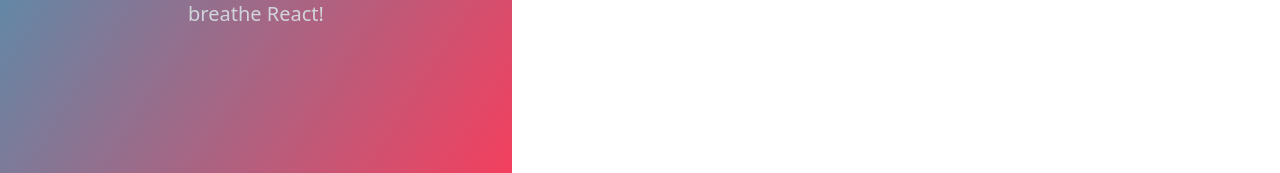
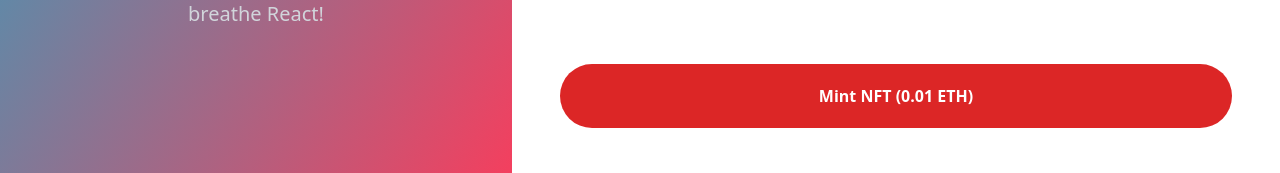
Before and after one commit to bspence205/nft-challenge, a Next.js app: page /nft/1 in a window 1280 px wide. Shown: the part 624-797 px from the top of the page. Built offline with nearby package versions, Linux system fonts and the light colour scheme.

Commit message:
Create the mint NFT button

```diff
--- a/pages/nft/[id].tsx
+++ b/pages/nft/[id].tsx
@@ -60,7 +60,9 @@
         </div>
 
     {/* Mint Button */}
-
+        <button className='mt-10 h-16 bg-red-600 w-full text-white rounded-full font-bold'>
+            Mint NFT (0.01 ETH)
+        </button>
   </div>
 </div>
 
```
